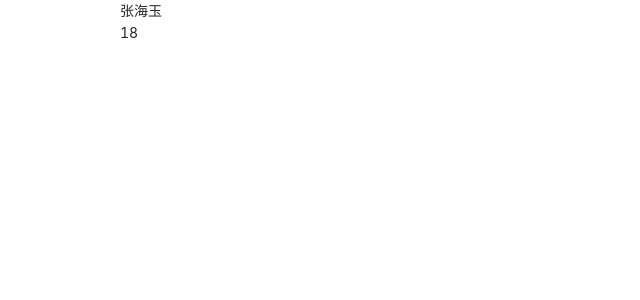
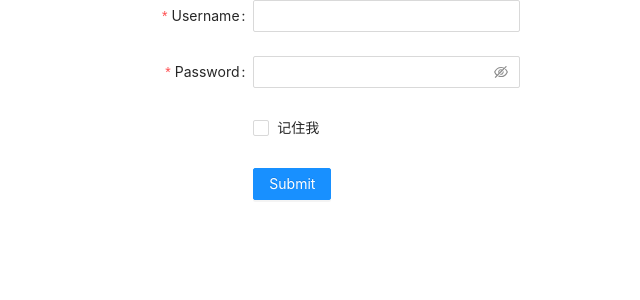
Before and after one commit to fange123/react_demo, a React app: page / in a window 1280 px wide. Shown: the top 300 px of the page, without its empty margins (320-960 px from the left). Built offline with nearby package versions, Linux system fonts and the light colour scheme.

Commit message:
commit -m dev:react-hook-form库结合antd使用

```diff
--- a/package.json
+++ b/package.json
@@ -63,6 +63,7 @@
     "react-app-polyfill": "^2.0.0",
     "react-dev-utils": "^11.0.3",
     "react-dom": "^17.0.2",
+    "react-hook-form": "^7.12.2",
     "react-redux": "^7.2.4",
     "react-refresh": "^0.8.3",
     "redux": "^4.1.0",
--- a/src/App.tsx
+++ b/src/App.tsx
@@ -4,13 +4,14 @@ import { Provider } from "react-redux";
 import store from "./store/index";
 // import { List } from "./components";
 // import Count from "function/Count";
-import MyDemoContext from "./demo/useContext";
+// import MyDemoContext from "./demo/useContext";
+import MyDemoForm from "./demo/useForm";
 
 const App = (props: any) => {
   return (
     <Provider store={store}>
       <div className='app'>
-        <MyDemoContext />
+        <MyDemoForm />
         {/* <List>我是列表哈哈哈哈</List> */}
       </div>
     </Provider>
--- /dev/null
+++ b/src/demo/useForm/index.tsx
@@ -0,0 +1,65 @@
+import React from "react";
+import { Form, Input, Button, Checkbox } from "antd";
+import { useForm, Controller } from "react-hook-form";
+
+interface IProps {}
+
+const Index: React.FC<IProps> = (props) => {
+  const { register, handleSubmit, control } = useForm();
+  const onSubmit = (data: any) => console.log(data);
+
+  const onFinishFailed = (errorInfo: any) => {
+    console.log("Failed:", errorInfo);
+  };
+  return (
+    <Form
+      name='basic'
+      labelCol={{ span: 8 }}
+      wrapperCol={{ span: 16 }}
+      initialValues={{ remember: true }}
+      onFinish={handleSubmit(onSubmit)}
+      onFinishFailed={onFinishFailed}
+    >
+      <Form.Item
+        label='Username'
+        name='username'
+        rules={[{ required: true, message: "Please input your username!" }]}
+      >
+        <Input {...register("username")} />
+      </Form.Item>
+
+      <Form.Item
+        label='Password'
+        name='password'
+        rules={[{ required: true, message: "Please input your password!" }]}
+      >
+        <Input.Password {...register("password")} />
+      </Form.Item>
+
+      <Form.Item valuePropName='checked' wrapperCol={{ offset: 8, span: 16 }}>
+        <Controller
+          name='remember'
+          control={control}
+          render={({ field: { value, onChange } }) => (
+            <Checkbox
+              checked={value}
+              onChange={(e) => {
+                onChange(e.target.checked);
+              }}
+            >
+              记住我
+            </Checkbox>
+          )}
+        />
+      </Form.Item>
+
+      <Form.Item wrapperCol={{ offset: 8, span: 16 }}>
+        <Button type='primary' htmlType='submit'>
+          Submit
+        </Button>
+      </Form.Item>
+    </Form>
+  );
+};
+
+export default Index;
```
Also changed, not shown: 1 other file (tests, documents, lock files or other folders).
